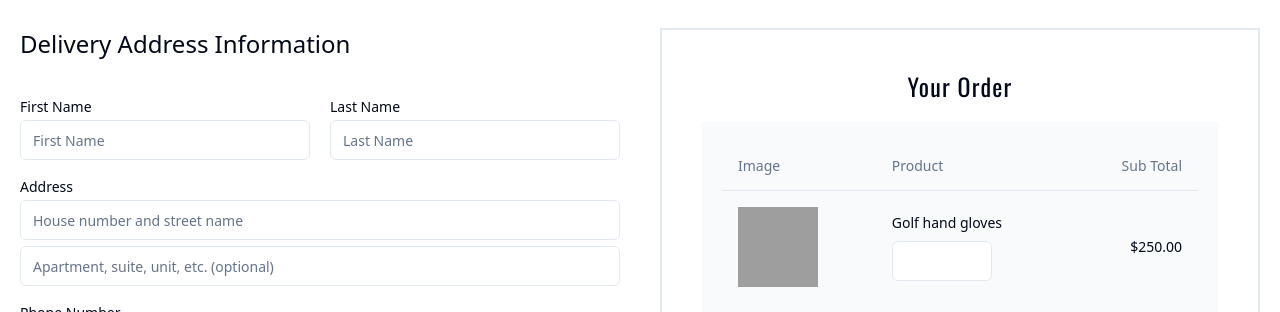
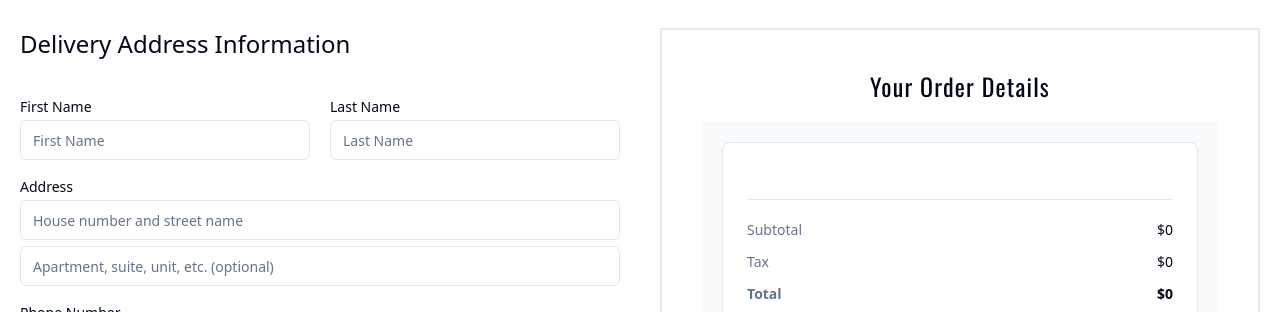
Before and after one commit to rabby4/sporting-goods-client, a React (Vite) app: page /checkout in a window 1280 px wide. Shown: the part 640-952 px from the top of the page. Built offline with nearby package versions, Linux system fonts and the light colour scheme; grey boxes are pictures that could not be loaded.

Commit message:
customize cart and checkout page with dynamic content

```diff
--- a/src/pages/Cart.tsx
+++ b/src/pages/Cart.tsx
@@ -9,15 +9,25 @@ import {
 	TableHeader,
 	TableRow,
 } from "@/components/ui/table"
-import { useAppSelector } from "@/redux/hook"
+import { removeCartData } from "@/redux/feature/productSlice"
+import { useAppDispatch, useAppSelector } from "@/redux/hook"
 import { NavLink } from "react-router-dom"
 
 const Cart = () => {
+	const dispatch = useAppDispatch()
 	const cartData = useAppSelector((state) => state.product.data)
-	console.log(cartData)
-	const subTotal = cartData!.price! * cartData!.orderedQty!
+
+	const subTotal = cartData.reduce(
+		(subTotal, product2) => subTotal + product2.price,
+		0
+	)
+	console.log(subTotal)
 	const totalVat = (subTotal * 15) / 100
 	const total = subTotal + totalVat
+
+	const handleRemoveProduct = (id: string) => {
+		dispatch(removeCartData({ id }))
+	}
 
 	return (
 		<div>
@@ -36,27 +46,36 @@ const Cart = () => {
 							</TableRow>
 						</TableHeader>
 						<TableBody>
-							<TableRow>
+							{cartData.map((product) => (
+								<TableRow key={product._id}>
 									<TableCell>
 										<img
-										src={cartData?.image as string}
+											src={product?.image as string}
 											alt=""
 											className="size-20"
 										/>
 									</TableCell>
-								<TableCell className="font-medium">{cartData?.name}</TableCell>
+									<TableCell className="font-medium">{product?.name}</TableCell>
 									<TableCell>
 										<Input
 											className="w-[100px]"
 											type="number"
-										defaultValue={cartData?.orderedQty as number}
+											defaultValue={product?.orderedQty as number}
 										/>
 									</TableCell>
-								<TableCell className="text-right">${cartData?.price}</TableCell>
+									<TableCell className="text-right">
+										${product?.price}
+									</TableCell>
 									<TableCell>
-									<Button className="bg-red-600">X</Button>
+										<Button
+											onClick={() => handleRemoveProduct(product._id as string)}
+											className="bg-red-600"
+										>
+											X
+										</Button>
 									</TableCell>
 								</TableRow>
+							))}
 						</TableBody>
 					</Table>
 					<div className="flex w-full max-w-sm items-center space-x-2 mt-5">
--- a/src/pages/Checkout.tsx
+++ b/src/pages/Checkout.tsx
@@ -1,20 +1,24 @@
 import { Button } from "@/components/ui/button"
+import { Card, CardContent } from "@/components/ui/card"
 import { Checkbox } from "@/components/ui/checkbox"
 import { Input } from "@/components/ui/input"
 import { Label } from "@/components/ui/label"
 import { RadioGroup, RadioGroupItem } from "@/components/ui/radio-group"
 import { Separator } from "@/components/ui/separator"
-import {
-	Table,
-	TableBody,
-	TableCell,
-	TableHead,
-	TableHeader,
-	TableRow,
-} from "@/components/ui/table"
+
 import { Textarea } from "@/components/ui/textarea"
+import { useAppSelector } from "@/redux/hook"
 
 const Checkout = () => {
+	const cartData = useAppSelector((state) => state.product.data)
+
+	const subTotal = cartData.reduce(
+		(subTotal, product2) => subTotal + product2.price,
+		0
+	)
+	console.log(cartData)
+	const totalVat = (subTotal * 15) / 100
+	const total = subTotal + totalVat
 	return (
 		<div>
 			<div className="bg-about-us h-64 flex justify-center items-center">
@@ -89,48 +93,51 @@ const Checkout = () => {
 					<div>
 						<div className="space-y-5 flex flex-col p-10 border-2">
 							<h2 className="text-2xl font-oswald tracking-wider text-center">
-								Your Order
+								Your Order Details
 							</h2>
 
 							<div className="space-y-5 flex flex-col bg-slate-50 p-5">
-								<Table>
-									<TableHeader>
-										<TableRow>
-											<TableHead>Image</TableHead>
-											<TableHead>Product</TableHead>
-
-											<TableHead className="text-right">Sub Total</TableHead>
-										</TableRow>
-									</TableHeader>
-									<TableBody>
-										<TableRow>
-											<TableCell>
-												<img
-													src="https://ornaldo.themeftc.com/wp-content/uploads/2021/03/19-2-548x548.jpg"
-													alt=""
-													className="size-20"
-												/>
-											</TableCell>
-											<TableCell className="font-medium">
-												<p className="mb-2">Golf hand gloves</p>
-												<Input className="w-[100px]" type="number" />
-											</TableCell>
-
-											<TableCell className="text-right">$250.00</TableCell>
-										</TableRow>
-									</TableBody>
-								</Table>
-								<Separator />
-								<p className="tracking-wider flex justify-between">
-									<strong>Subtotal: </strong> <span>$999</span>
-								</p>
-								<p className="tracking-wider flex justify-between">
-									<strong>VAT 15%: </strong> <span>$15</span>
-								</p>
-								<Separator />
-								<p className="tracking-wider flex justify-between">
-									<strong>Total: </strong> <span>$1000</span>
-								</p>
+								<Card
+									className="overflow-hidden"
+									x-chunk="dashboard-05-chunk-4"
+								>
+									<CardContent className="p-6 text-sm">
+										<div className="grid gap-3">
+											<div className="font-semibold"></div>
+											<ul className="grid gap-3">
+												{cartData.map((product) => (
+													<li
+														className="flex items-center justify-between"
+														key={product._id}
+													>
+														<span className="text-muted-foreground">
+															{product.name} x <span>{product.orderedQty}</span>
+														</span>
+														<span>${product.price}</span>
+													</li>
+												))}
+											</ul>
+											<Separator className="my-2" />
+											<ul className="grid gap-3">
+												<li className="flex items-center justify-between">
+													<span className="text-muted-foreground">
+														Subtotal
+													</span>
+													<span>${subTotal}</span>
+												</li>
+												<li className="flex items-center justify-between">
+													<span className="text-muted-foreground">Tax</span>
+													<span>${totalVat}</span>
+												</li>
+												<li className="flex items-center justify-between font-semibold">
+													<span className="text-muted-foreground">Total</span>
+													<span>${total}</span>
+												</li>
+											</ul>
+										</div>
+										<Separator className="my-4" />
+									</CardContent>
+								</Card>
 							</div>
 							<div>
 								<RadioGroup defaultValue="cash-on" className="space-y-2">
--- a/src/pages/SingleProduct.tsx
+++ b/src/pages/SingleProduct.tsx
@@ -4,7 +4,7 @@ import { Input } from "@/components/ui/input"
 import { Separator } from "@/components/ui/separator"
 import { Tabs, TabsContent, TabsList, TabsTrigger } from "@/components/ui/tabs"
 import baseApi from "@/redux/api/baseApi"
-import { setCart } from "@/redux/feature/productSlice"
+import { addProduct } from "@/redux/feature/productSlice"
 import { useAppDispatch } from "@/redux/hook"
 import { Star } from "lucide-react"
 import { FieldValues, useForm } from "react-hook-form"
@@ -25,8 +25,11 @@ const SingleProduct = () => {
 
 	const onSubmit = (data: FieldValues) => {
 		const orderedQty = Number(data.orderedQty)
-		const cartData = { ...product, orderedQty }
-		dispatch(setCart(cartData))
+		const totalPrice = product.price * orderedQty
+		console.log(totalPrice)
+		const cartData = { ...product, price: totalPrice, orderedQty }
+		dispatch(addProduct(cartData))
+		console.log(product)
 	}
 
 	return (
--- a/src/redux/feature/productSlice.ts
+++ b/src/redux/feature/productSlice.ts
@@ -2,23 +2,23 @@
 import { createSlice } from "@reduxjs/toolkit"
 
 type TProduct = {
-	_id: string | null
-	name: string | null
-	description: string | null
-	category: string | null
-	brand: string | null
-	quantity: number | null
-	price: number | null
-	image: string | null
-	orderedQty: number | null
+	_id: string
+	name: string
+	description: string
+	category: string
+	brand: string
+	quantity: number
+	price: number
+	image: string
+	orderedQty: number
 }
 
 type TInitialState = {
-	data: null | TProduct
+	data: TProduct[]
 }
 
 const initialState: TInitialState = {
-	data: null,
+	data: [],
 }
 
 const productSlice = createSlice({
@@ -26,11 +26,25 @@ const productSlice = createSlice({
 	initialState,
 	reducers: {
 		setCart: (state, actions) => {
+			console.log(state.data)
 			const data = actions.payload
 			state.data = data
+		},
+		addProduct: (state, actions) => {
+			const existingProduct = state.data.find(
+				(product) => product._id === actions.payload._id
+			)
+			if (!existingProduct) {
+				state.data?.push(actions.payload)
+			}
+		},
+		removeCartData: (state, actions) => {
+			state.data = state.data.filter(
+				(product) => product._id !== actions.payload.id
+			)
 		},
 	},
 })
 
-export const { setCart } = productSlice.actions
+export const { setCart, addProduct, removeCartData } = productSlice.actions
 export default productSlice.reducer
```
Lines whose indentation alone changed are shown as unchanged.
